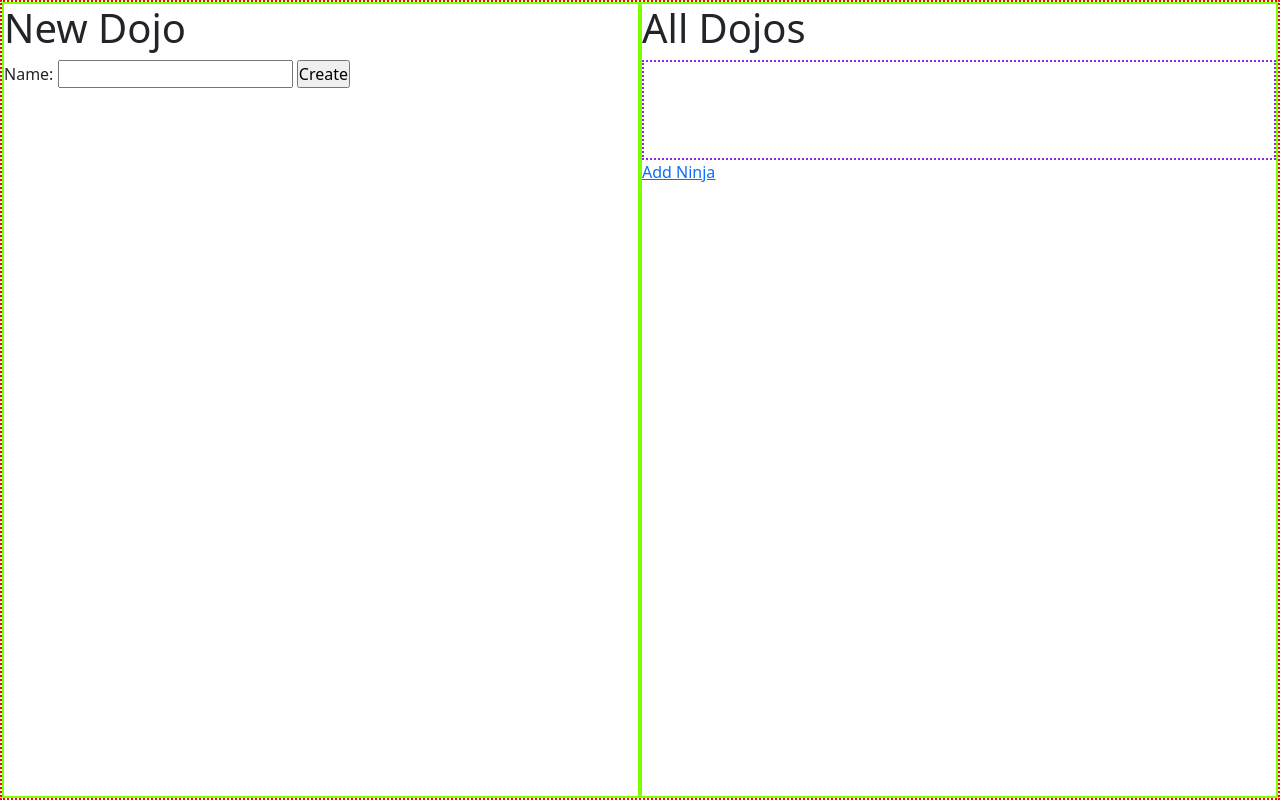
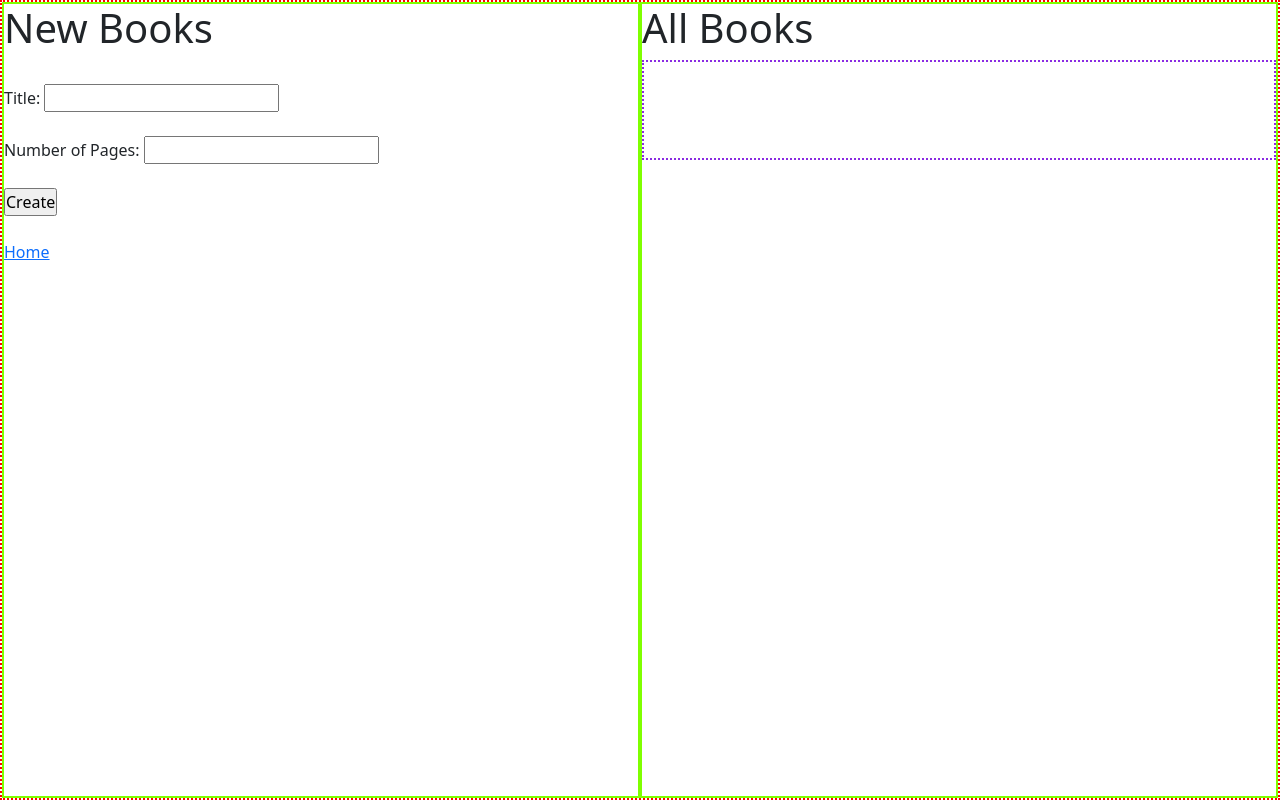
Before and after one commit to jsextonprofessional/Books_fwd, a Flask app: page /books in a window 1280 px wide. Run offline with Flask 2, Linux system fonts and the light colour scheme; data that the repository does not hold is empty.

```diff
--- a/flask_app/controllers/authors.py
+++ b/flask_app/controllers/authors.py
@@ -3,17 +3,28 @@ from flask import render_template, request, redirect, session, flash
 from flask_app.models.author import Author
 from flask_app.models.book import Book
 
+# redirects to authors homepage
 @app.route('/')
 def index():
     return redirect('/authors')
 
+# authors homepage
 @app.route('/authors')
 def authors():
-    return render_template('authors.html')
+    authors = Author.select_all_authors()
+    return render_template('authors.html', authors = authors)
 
+# authors POST route to insert new author
+@app.route('/authors/insert_author', methods=['POST'])
+def insert_author():
+    Author.insert_author(request.form)
+    return redirect('/')
+
+# books homepage
 @app.route('/books')
 def books():
-    return render_template('books.html')
+    books = Book.select_all_books()
+    return render_template('books.html', books = books)
 
 @app.route('/authors/<int:author_id>')
 def show_authors():
--- a/flask_app/models/book.py
+++ b/flask_app/models/book.py
@@ -0,0 +1,18 @@
+from flask_app.config.mysqlconnection import connectToMySQL
+
+class Book():
+    def __init__(self, data):
+        self.id = data['id']
+        self.title = data['title']
+        self.num_of_pages = data['num_of_pages']
+        self.created_at = data['created_at']
+        self.updated_at = data['updated_at']
+
+    @classmethod
+    def select_all_books(cls):
+        query = "SELECT * FROM books;"
+        results = connectToMySQL('books_schema').query_db(query)
+        books = []
+        for item in results:
+            books.append(cls(item))
+        return books
--- a/flask_app/static/style.css
+++ b/flask_app/static/style.css
@@ -18,7 +18,7 @@
     border: 2px solid chartreuse;
 }
 
-.dojos-box {
+.yox {
     min-height: 100px;
     min-width: 100px;
     border: 2px dotted blueviolet;
--- a/flask_app/templates/books.html
+++ b/flask_app/templates/books.html
@@ -12,21 +12,23 @@
 <body>
     <div class="yontainer">
         <div class="yolumn">
-            <h1>New Dojo</h1>
+            <h1>New Books</h1><br>
             <form action="/process_dojo" method="POST">
-                <label for="dojo-name">Name: </label>
-                <input type="text" name="dojo-name">
-                <input type="submit" name="create" value="Create">
+                <label for="title">Title: </label>
+                <input type="text" name="dojo-name"><br><br>
+                <label for="num_of_pages">Number of Pages: </label>
+                <input type="text" name="dojo-name"><br><br>
+                <input type="submit" name="create" value="Create"><br><br>
             </form>
+            <a href="/">Home</a>
         </div>
         <div class="yolumn">
-            <h1>All Dojos</h1>
-            <div class="dojos-box">
-                {% for dojo in dojos %}
-                <a href="/dojos/{{dojo.id}}">{{ dojo.name }}</a><br><br>
+            <h1>All Books</h1>
+            <div class="yox">
+                {% for book in books %}
+                <a href="/books/{{book.id}}">{{ book.title }}</a><br><br>
                 {% endfor %}
             </div>
-            <a href="/ninjas">Add Ninja</a>
         </div>
     </div>
     <script src="https://cdn.jsdelivr.net/npm/bootstrap@5.0.2/dist/js/bootstrap.bundle.min.js"
```
Also changed, not shown: flask_app/models/author.py (+23 -0 lines), flask_app/templates/authors.html (+37 -0 lines).
